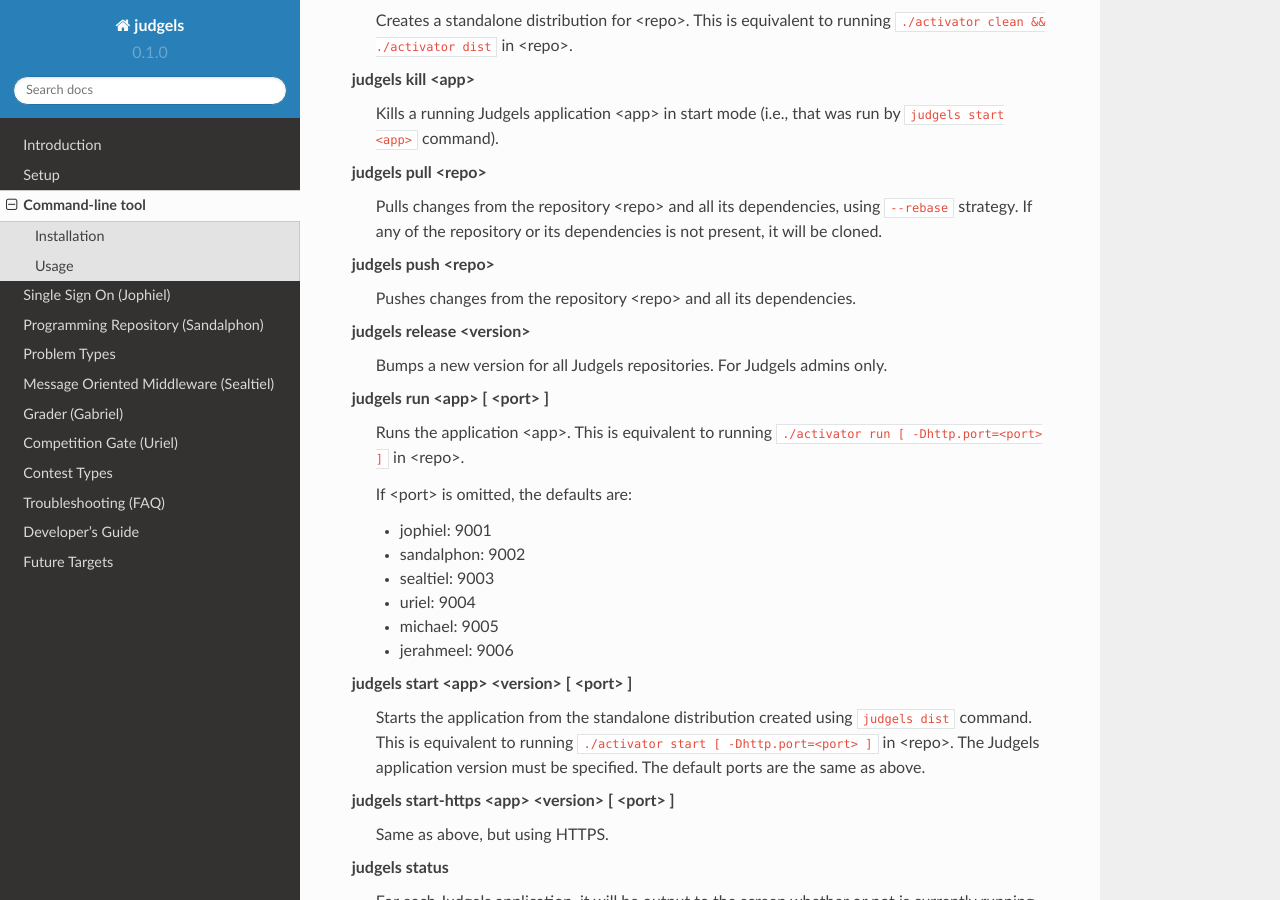
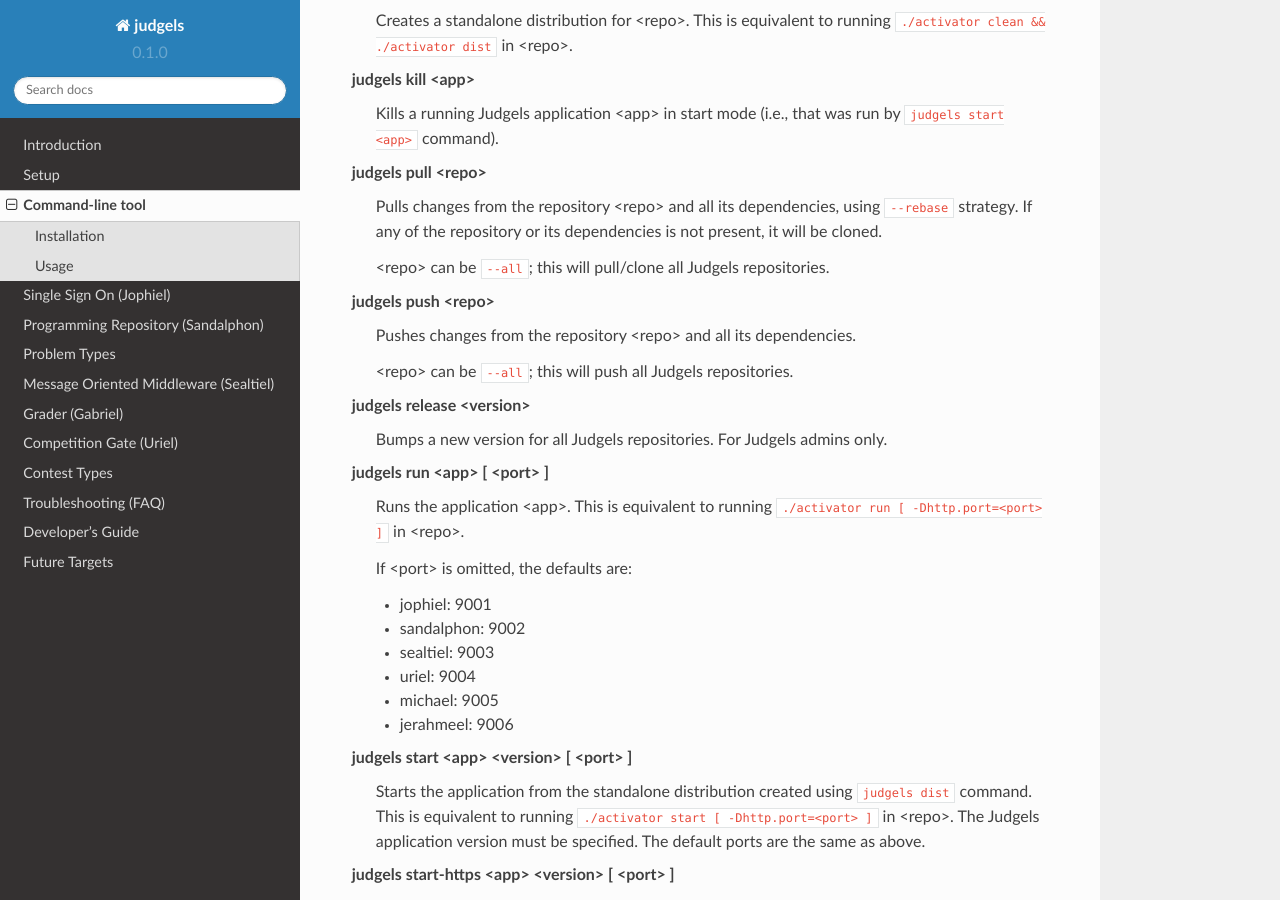
Before and after one commit to judgels/judgels, a Sphinx documentation site: the page built from docs/terminal.rst, in a window 1280 px wide and 900 px high, scrolled down 928 px. Built offline with Sphinx 7.4.7 and the Read the Docs theme 2.0.0, drawn with Linux system fonts in a browser that asks for light colours; formulas are drawn with MathJax 3.

Commit message:
Add --all options to command-line tool doc

```diff
--- a/docs/terminal.rst
+++ b/docs/terminal.rst
@@ -42,8 +42,12 @@ judgels kill <app>
 judgels pull <repo>
     Pulls changes from the repository <repo> and all its dependencies, using :code:`--rebase` strategy. If any of the repository or its dependencies is not present, it will be cloned.
 
+    <repo> can be :code:`--all`; this will pull/clone all Judgels repositories.
+
 judgels push <repo>
     Pushes changes from the repository <repo> and all its dependencies.
+
+    <repo> can be :code:`--all`; this will push all Judgels repositories.
 
 judgels release <version>
     Bumps a new version for all Judgels repositories. For Judgels admins only.
```
